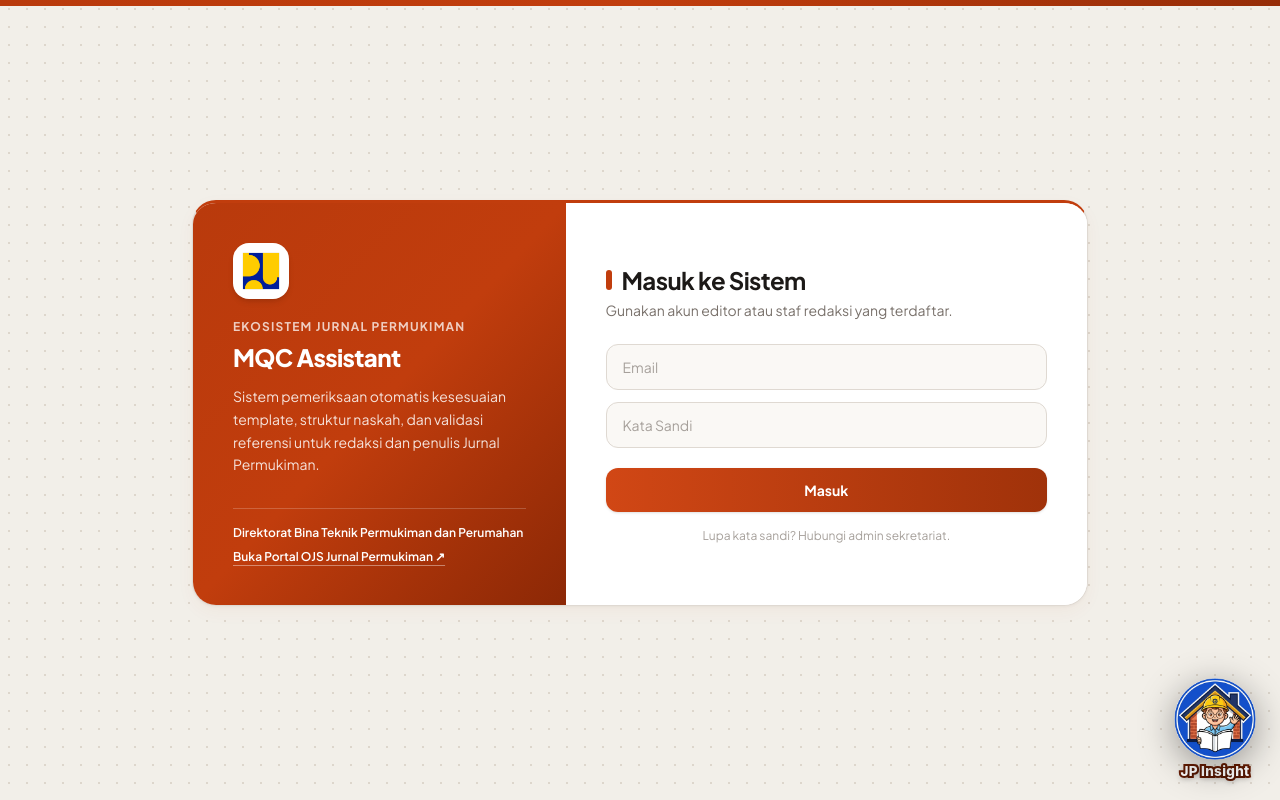
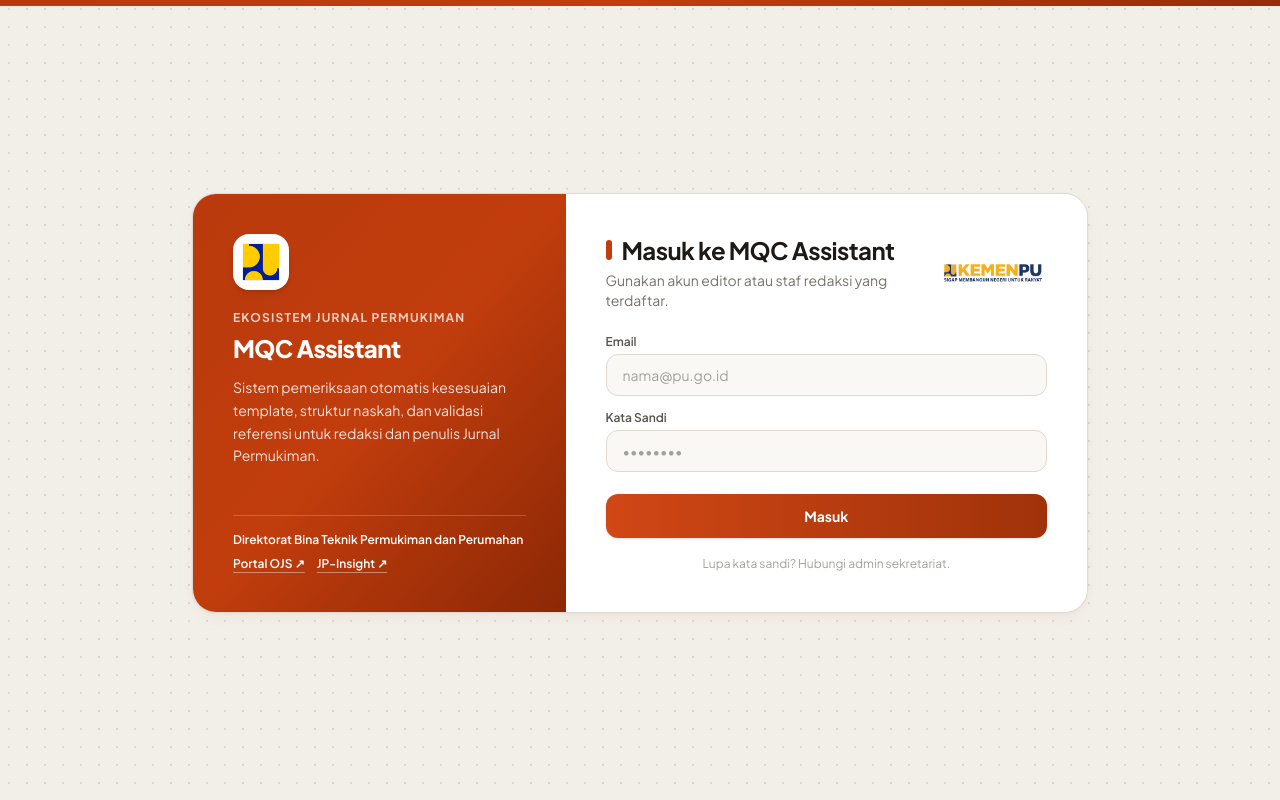
Before and after one commit to danytriyatna/MQC-JurnalPermukiman, a Next.js app: page /login in a window 1280 px wide. Built offline with nearby package versions, Linux system fonts and the light colour scheme; no server answers.

Commit message:
feat(login): unify MQC login UI with JP-Insight, fix DEV_MODE proxy latency, and hide widget on /login

```diff
--- a/src/app/layout.tsx
+++ b/src/app/layout.tsx
@@ -1,6 +1,6 @@
 import type { Metadata } from "next";
-import Script from "next/script";
 import { Plus_Jakarta_Sans, JetBrains_Mono } from "next/font/google";
+import { WidgetLoader } from "@/components/WidgetLoader";
 import "./globals.css";
 
 const plusJakartaSans = Plus_Jakarta_Sans({
@@ -28,11 +28,7 @@ export default function RootLayout({ children }: LayoutProps<"/">) {
     >
       <body className="min-h-full flex flex-col">
         {children}
-        <Script
-          src="/jp-chat-widget.js?v=20261111_center"
-          data-endpoint="http://localhost:3001/api/widget/chat"
-          strategy="lazyOnload"
-        />
+        <WidgetLoader />
       </body>
     </html>
   );
--- a/src/app/login/page.tsx
+++ b/src/app/login/page.tsx
@@ -4,6 +4,7 @@ import { createClient } from "@/lib/supabase/server";
 import LoginForm from "@/components/auth/LoginForm";
 
 export default async function LoginPage() {
+  if (process.env.NEXT_PUBLIC_DEV_MODE !== "true") {
     const supabase = await createClient();
     const {
       data: { user },
@@ -12,13 +13,14 @@ export default async function LoginPage() {
     if (user) {
       redirect("/dashboard");
     }
+  }
 
   return (
     <div className="flex min-h-screen flex-col puskim-canvas">
       <div className="h-1.5 w-full bg-gradient-to-r from-[#B93A0C] via-[#C13D0D] to-[#962D08]" />
 
       <div className="flex flex-1 items-center justify-center px-4 py-10">
-        <div className="fresh-card grid w-full max-w-4xl overflow-hidden rounded-3xl border-t-[3px] border-t-[#C13D0D] md:grid-cols-12">
+        <div className="fresh-card grid w-full max-w-4xl overflow-hidden rounded-3xl md:grid-cols-12">
           <div className="flex flex-col justify-between bg-gradient-to-br from-[#B93A0C] via-[#C13D0D] to-[#8C2806] p-8 text-white md:col-span-5 sm:p-10">
             <div>
               <div className="inline-flex h-14 w-14 items-center justify-center rounded-2xl bg-white p-2 shadow-md">
@@ -45,26 +47,45 @@ export default async function LoginPage() {
 
             <div className="mt-8 border-t border-white/20 pt-4 text-xs text-white/80">
               <p className="font-semibold text-white">Direktorat Bina Teknik Permukiman dan Perumahan</p>
+              <div className="mt-2 flex flex-wrap gap-3">
                 <a
                   href="http://localhost/jurnalpermukiman/index.php/JP"
                   target="_blank"
                   rel="noopener noreferrer"
-                className="mt-2 inline-flex items-center gap-1 font-semibold text-white underline decoration-white/40 underline-offset-4 hover:decoration-white"
+                  className="font-semibold text-white underline decoration-white/40 underline-offset-4 hover:decoration-white"
                 >
-                Buka Portal OJS Jurnal Permukiman ↗
+                  Portal OJS ↗
                 </a>
+                <a
+                  href="http://localhost:3001"
+                  target="_blank"
+                  rel="noopener noreferrer"
+                  className="font-semibold text-white underline decoration-white/40 underline-offset-4 hover:decoration-white"
+                >
+                  JP-Insight ↗
+                </a>
+              </div>
             </div>
           </div>
 
           <div className="flex flex-col justify-center bg-white p-8 md:col-span-7 sm:p-10">
-            <div className="mb-6">
+            <div className="mb-6 flex items-center justify-between gap-3">
+              <div>
                 <div className="flex items-center gap-2.5">
                   <span className="h-5 w-1.5 rounded-full bg-[#C13D0D]" aria-hidden="true" />
-                <h1 className="text-2xl font-bold tracking-tight text-stone-900">Masuk ke Sistem</h1>
+                  <h1 className="text-2xl font-bold tracking-tight text-stone-900">Masuk ke MQC Assistant</h1>
                 </div>
                 <p className="mt-1 text-sm text-stone-500">
                   Gunakan akun editor atau staf redaksi yang terdaftar.
                 </p>
+              </div>
+              <Image
+                src="/kemenpu_pill_clean.png"
+                alt="Kementerian PU"
+                width={116}
+                height={28}
+                className="hidden h-7 w-auto object-contain sm:block"
+              />
             </div>
 
             <LoginForm />
--- /dev/null
+++ b/src/components/WidgetLoader.tsx
@@ -0,0 +1,29 @@
+"use client";
+
+import { useEffect } from "react";
+import Script from "next/script";
+import { usePathname } from "next/navigation";
+
+export function WidgetLoader() {
+  const pathname = usePathname();
+  const isLogin = Boolean(pathname?.startsWith("/login"));
+
+  useEffect(() => {
+    const fab = document.querySelector<HTMLElement>(".jp-widget-fab");
+    const win = document.querySelector<HTMLElement>(".jp-widget-window");
+    if (fab) fab.style.display = isLogin ? "none" : "";
+    if (win) win.style.display = isLogin ? "none" : "";
+  }, [isLogin]);
+
+  if (isLogin) {
+    return null;
+  }
+
+  return (
+    <Script
+      src="/jp-chat-widget.js?v=20261111_center"
+      data-endpoint="http://localhost:3001/api/widget/chat"
+      strategy="lazyOnload"
+    />
+  );
+}
--- a/src/components/auth/LoginForm.tsx
+++ b/src/components/auth/LoginForm.tsx
@@ -33,9 +33,9 @@ export default function LoginForm() {
   };
 
   return (
-    <form onSubmit={handleSubmit} className="flex flex-col gap-3" noValidate>
-      <div>
-        <label htmlFor="email" className="sr-only">
+    <form onSubmit={handleSubmit} className="flex flex-col gap-3.5" noValidate>
+      <div className="flex flex-col gap-1">
+        <label htmlFor="email" className="text-xs font-semibold text-stone-600">
           Email
         </label>
         <input
@@ -46,13 +46,13 @@ export default function LoginForm() {
           required
           value={email}
           onChange={(e) => setEmail(e.target.value)}
-          className="w-full rounded-xl border border-[#DFD9D2] bg-[#FAF8F5] px-4 py-3 text-sm text-stone-900 placeholder:text-stone-400 transition-colors focus:border-[#C13D0D] focus:bg-white focus:outline-none focus:ring-1 focus:ring-[#C13D0D]"
-          placeholder="Email"
+          className="w-full rounded-xl border border-[#DFD9D2] bg-[#FAF8F5] px-4 py-2.5 text-sm text-stone-900 placeholder:text-stone-400 transition-colors focus:border-[#C13D0D] focus:bg-white focus:outline-none focus:ring-1 focus:ring-[#C13D0D]"
+          placeholder="nama@pu.go.id"
         />
       </div>
 
-      <div>
-        <label htmlFor="password" className="sr-only">
+      <div className="flex flex-col gap-1">
+        <label htmlFor="password" className="text-xs font-semibold text-stone-600">
           Kata Sandi
         </label>
         <input
@@ -63,8 +63,8 @@ export default function LoginForm() {
           required
           value={password}
           onChange={(e) => setPassword(e.target.value)}
-          className="w-full rounded-xl border border-[#DFD9D2] bg-[#FAF8F5] px-4 py-3 text-sm text-stone-900 placeholder:text-stone-400 transition-colors focus:border-[#C13D0D] focus:bg-white focus:outline-none focus:ring-1 focus:ring-[#C13D0D]"
-          placeholder="Kata Sandi"
+          className="w-full rounded-xl border border-[#DFD9D2] bg-[#FAF8F5] px-4 py-2.5 text-sm text-stone-900 placeholder:text-stone-400 transition-colors focus:border-[#C13D0D] focus:bg-white focus:outline-none focus:ring-1 focus:ring-[#C13D0D]"
+          placeholder="••••••••"
         />
       </div>
 
--- a/src/proxy.ts
+++ b/src/proxy.ts
@@ -4,6 +4,11 @@ import { NextResponse, type NextRequest } from "next/server";
 const PROTECTED_PATHS = ["/dashboard", "/manuscripts"];
 
 export async function proxy(request: NextRequest) {
+  const { pathname } = request.nextUrl;
+  if (process.env.NEXT_PUBLIC_DEV_MODE === "true") {
+    return NextResponse.next({ request });
+  }
+
   let response = NextResponse.next({ request });
 
   const supabase = createServerClient(
@@ -31,13 +36,6 @@ export async function proxy(request: NextRequest) {
     data: { user },
   } = await supabase.auth.getUser();
 
-  const { pathname } = request.nextUrl;
-  if (process.env.NEXT_PUBLIC_DEV_MODE === "true") {
-    if (pathname === "/login") {
-      return NextResponse.redirect(new URL("/dashboard", request.url));
-    }
-    return response;
-  }
   const isProtected = PROTECTED_PATHS.some((path) => pathname.startsWith(path));
 
   if (!user && isProtected) {
```
Lines whose indentation alone changed are shown as unchanged.
